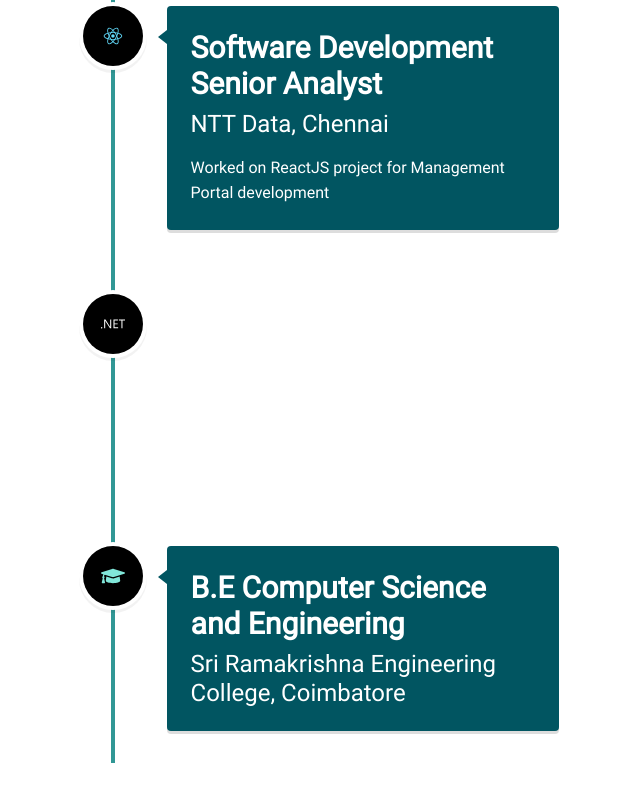
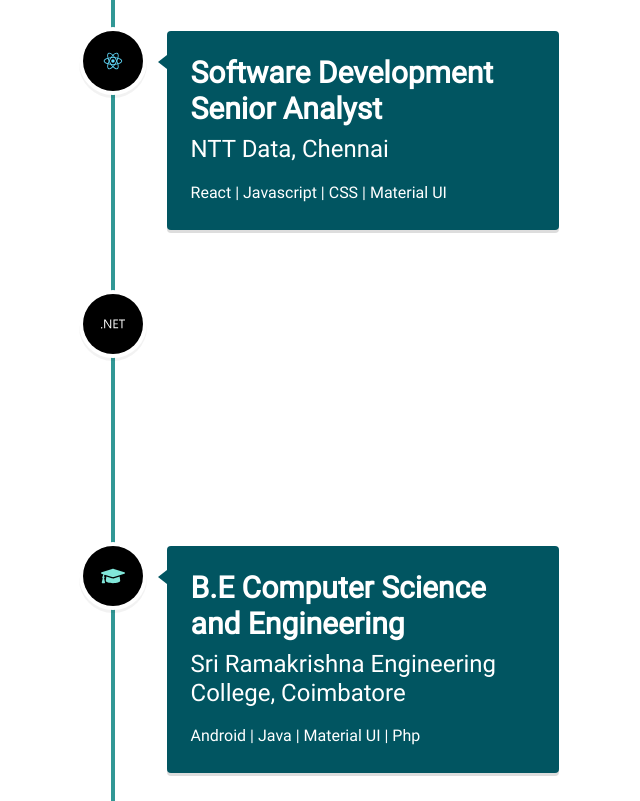
Before and after one commit to payapula/blog, a Next.js app: page / in a window 1280 px wide. Shown: the part 2065-2866 px from the top of the page, without its empty margins (527-1167 px from the left). Built offline with nearby package versions, Linux system fonts and the light colour scheme.

Commit message:
Size, Color and Technology changes

```diff
--- a/components/history.tsx
+++ b/components/history.tsx
@@ -8,12 +8,12 @@ import { FaGraduationCap } from 'react-icons/fa';
 const CustomIcon = ({ icon, color }) => <Icon as={icon} width="8" height="8" color={color} />;
 
 const Title = ({ children }) => (
-    <Heading as="h3" fontSize={['2xl', null, null, null, '3xl']}>
+    <Heading as="h3" fontSize={['xl', null, null, null, '3xl']}>
         {children}
     </Heading>
 );
 const Subtitle = ({ children }) => (
-    <Heading as="h4" fontSize={['xl', null, null, null, '2xl']} fontWeight="normal" mt={2}>
+    <Heading as="h4" fontSize={['lg', null, null, null, '2xl']} fontWeight="normal" mt={2}>
         {children}
     </Heading>
 );
@@ -21,17 +21,6 @@ const Subtitle = ({ children }) => (
 const Description = ({ children }) => <chakra.p mt={2}>{children}</chakra.p>;
 
 const ChakraVerticalTimeline = chakra(VerticalTimeline);
-// const ChakraVerticalTimelineElement = chakra(VerticalTimelineElement, {
-//     shouldForwardProp: (prop) => {
-//         // Refer - https://chakra-ui.com/docs/features/chakra-factory#allowing-custom-props-to-be-forwarded
-//         // If we allow all props, borderRadius would be passed to DOM element
-//         // which we dont want
-//         const isValidProp = isValidHTMLProp(prop);
-//         if (isValidProp) return true;
-
-//         return false;
-//     }
-// });
 
 const CustomVerticalTimeLine = ({ date, icon, children, head = false }) => {
     return (
@@ -40,7 +29,7 @@ const CustomVerticalTimeLine = ({ date, icon, children, head = false }) => {
             className="vertical-timeline-element"
             date={date}
             iconStyle={{ background: '#000000', color: '#fff' }}
-            contentStyle={{ background: head ? '#0f2075' : '#015561', color: '#fff' }}
+            contentStyle={{ background: head ? 'rgb(46 61 132)' : '#015561', color: '#fff' }}
             contentArrowStyle={{ borderRight: `9px solid  ${head ? '#0f2075' : '#015561'}` }}
             icon={icon}>
             {children}
@@ -66,29 +55,32 @@ function History() {
                     head={true}>
                     <Title>Senior Software Engineer II</Title>
                     <Subtitle>Photon, Chennai</Subtitle>
-                    <Description>Working in React, Typescript & GraphQL project</Description>
+                    <Description>
+                        React | Typescript | SCSS | RXjs | GraphQL | S3 | Material UI | NodeJS
+                    </Description>
                 </CustomVerticalTimeLine>
                 <CustomVerticalTimeLine
                     date="2019 - 2020"
                     icon={<CustomIcon icon={DiReact} color="#61dafb" />}>
                     <Title>Software Development Senior Analyst</Title>
                     <Subtitle>NTT Data, Chennai</Subtitle>
-                    <Description>
-                        Worked on ReactJS project for Management Portal development
-                    </Description>
+                    <Description>React | Javascript | CSS | Material UI</Description>
                 </CustomVerticalTimeLine>
                 <CustomVerticalTimeLine
                     date="2016 - 2019"
                     icon={<CustomIcon icon={SiDotNet} color="#fff" />}>
                     <Title>Programmer Analyst</Title>
                     <Subtitle>Cognizant, Coimbatore</Subtitle>
-                    <Description>Asp.Net MVC Application Developer worked on blah blah</Description>
+                    <Description>
+                        Asp.Net MVC | SQL Server | Oracle | JS | Telerik Kendo UI
+                    </Description>
                 </CustomVerticalTimeLine>
                 <CustomVerticalTimeLine
                     date="2012 - 2016"
                     icon={<CustomIcon icon={FaGraduationCap} color="#81e6d9" />}>
                     <Title>B.E Computer Science and Engineering</Title>
                     <Subtitle>Sri Ramakrishna Engineering College, Coimbatore</Subtitle>
+                    <Description>Android | Java | Material UI | Php</Description>
                 </CustomVerticalTimeLine>
             </ChakraVerticalTimeline>
         </Flex>
```
